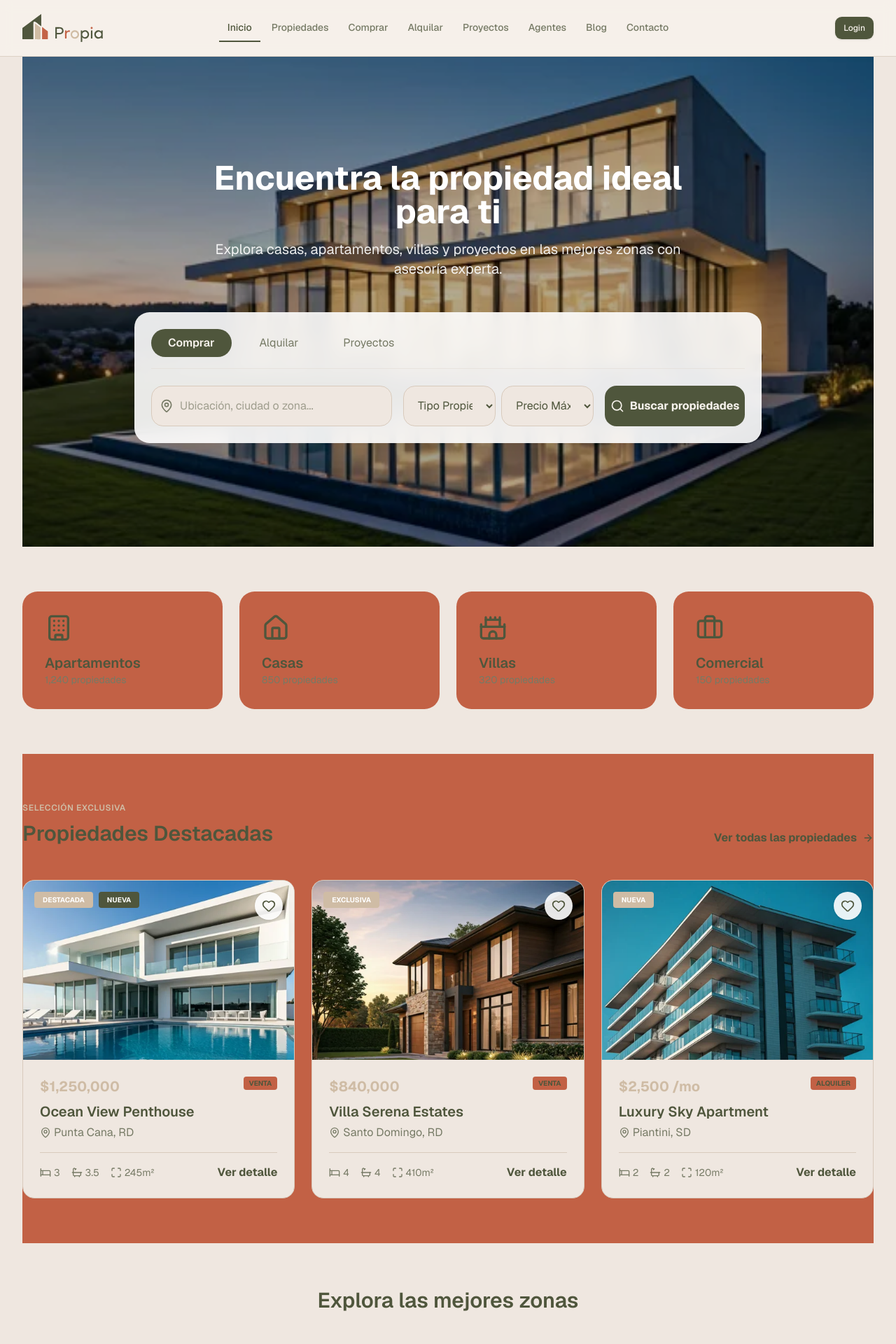
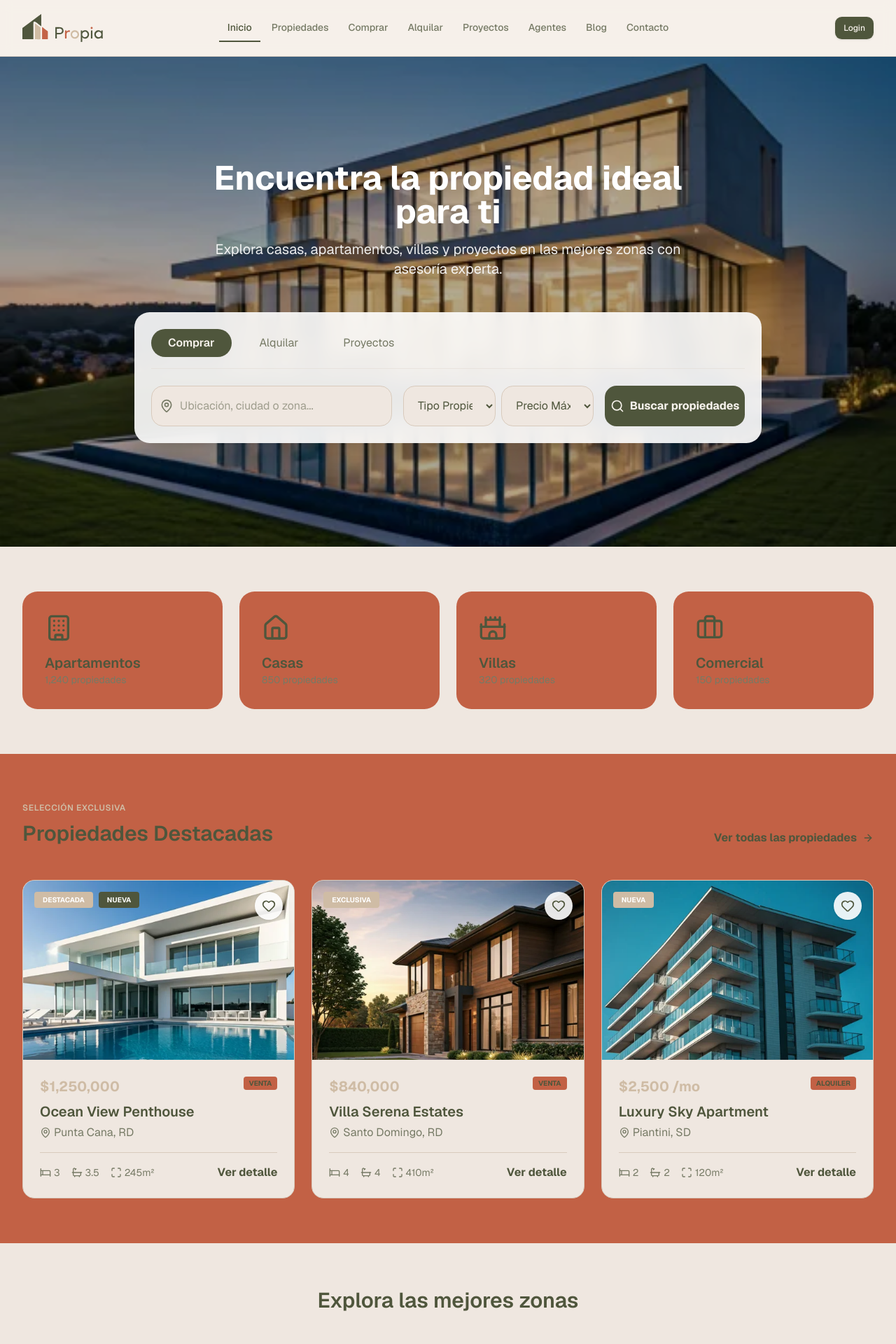
Before and after one commit to rmalan99/propia-website, a Next.js app: page / in a window 1280 px wide. Shown: the top 1920 px of the page at 70% size. Built offline with nearby package versions, Linux system fonts and the light colour scheme.

Commit message:
Revert "refactor(home): Wrap entire home page in Container for consistent layout"
This reverts commit a0b1dbd1c271a22d81ae6873c65976b7b082b3e0.

```diff
--- a/app/page.tsx
+++ b/app/page.tsx
@@ -25,7 +25,7 @@ import {
 
 export default function Page() {
   return (
-    <Container>
+    <>
       {/* Hero Section */}
       <section className="relative h-[700px] w-full overflow-hidden">
         <div className="absolute inset-0 z-0">
@@ -38,7 +38,7 @@ export default function Page() {
           />
           <div className="absolute inset-0 bg-black/30" />
         </div>
-        <div className="relative z-10 h-full flex flex-col justify-center items-center text-center">
+        <div className="relative z-10 h-full flex flex-col justify-center items-center text-center px-4">
           <h1 className="text-white text-4xl md:text-5xl font-bold mb-4 max-w-3xl">
             Encuentra la propiedad ideal para ti
           </h1>
@@ -91,6 +91,7 @@ export default function Page() {
 
       {/* Quick Categories */}
       <section className="py-16">
+        <Container>
           <div className="grid grid-cols-2 md:grid-cols-4 gap-6">
             {[
               { icon: Building, label: "Apartamentos", count: "1,240 propiedades" },
@@ -113,10 +114,12 @@ export default function Page() {
               </a>
             ))}
           </div>
+        </Container>
       </section>
 
       {/* Featured Properties */}
       <section className="py-16 bg-accent">
+        <Container>
           <div className="flex justify-between items-end mb-12">
             <div>
               <span className="text-secondary font-semibold tracking-wider text-xs uppercase">
@@ -224,10 +227,12 @@ export default function Page() {
               </div>
             ))}
           </div>
+        </Container>
       </section>
 
       {/* Search by Location */}
       <section className="py-16">
+        <Container>
           <h2 className="text-3xl font-semibold text-center mb-12">
             Explora las mejores zonas
           </h2>
@@ -277,10 +282,12 @@ export default function Page() {
               </div>
             ))}
           </div>
+        </Container>
       </section>
 
       {/* New Projects */}
       <section className="bg-primary text-primary-foreground py-12">
+        <Container>
           <div className="grid grid-cols-1 md:grid-cols-12 gap-12 items-center">
             <div className="md:col-span-5">
               <span className="text-secondary font-semibold tracking-[0.3em] text-xs uppercase mb-4 block">
@@ -325,10 +332,12 @@ export default function Page() {
               </div>
             </div>
           </div>
+        </Container>
       </section>
 
       {/* Sell with Us */}
       <section className="py-16">
+        <Container>
           <div className="bg-accent rounded-[40px] p-12 md:p-20 relative overflow-hidden flex flex-col md:flex-row items-center gap-12">
             <div className="relative z-10 md:w-3/5">
               <h2 className="text-3xl font-semibold mb-6">
@@ -366,10 +375,12 @@ export default function Page() {
               </div>
             </div>
           </div>
+        </Container>
       </section>
 
       {/* Why Choose Us */}
       <section className="py-16 bg-accent">
+        <Container>
           <div className="flex flex-col md:flex-row items-center gap-12 lg:gap-20">
             <div className="md:w-1/2">
               <div className="relative group">
@@ -428,10 +439,12 @@ export default function Page() {
               </div>
             </div>
           </div>
+        </Container>
       </section>
 
       {/* Featured Agents */}
       <section className="py-16">
+        <Container>
           <div className="relative rounded-[40px] overflow-hidden bg-primary text-primary-foreground">
             <div className="absolute inset-0 z-0 opacity-40">
               <Image
@@ -477,10 +490,12 @@ export default function Page() {
               </div>
             </div>
           </div>
+        </Container>
       </section>
 
       {/* Blog Section */}
       <section className="py-16 bg-accent">
+        <Container>
           <h2 className="text-3xl font-semibold text-center mb-16">
             Consejos y Tendencias del Mercado
           </h2>
@@ -534,11 +549,12 @@ export default function Page() {
               </article>
             ))}
           </div>
+        </Container>
       </section>
 
       {/* Final CTA */}
       <section className="py-24 bg-accent">
-        <div className="max-w-4xl text-center">
+        <div className="max-w-4xl mx-auto px-4 text-center">
           <h2 className="text-4xl md:text-5xl font-bold mb-8">
             ¿Listo para encontrar tu próxima propiedad?
           </h2>
@@ -556,6 +572,6 @@ export default function Page() {
           </div>
         </div>
       </section>
-    </Container>
+    </>
   );
 }
```
